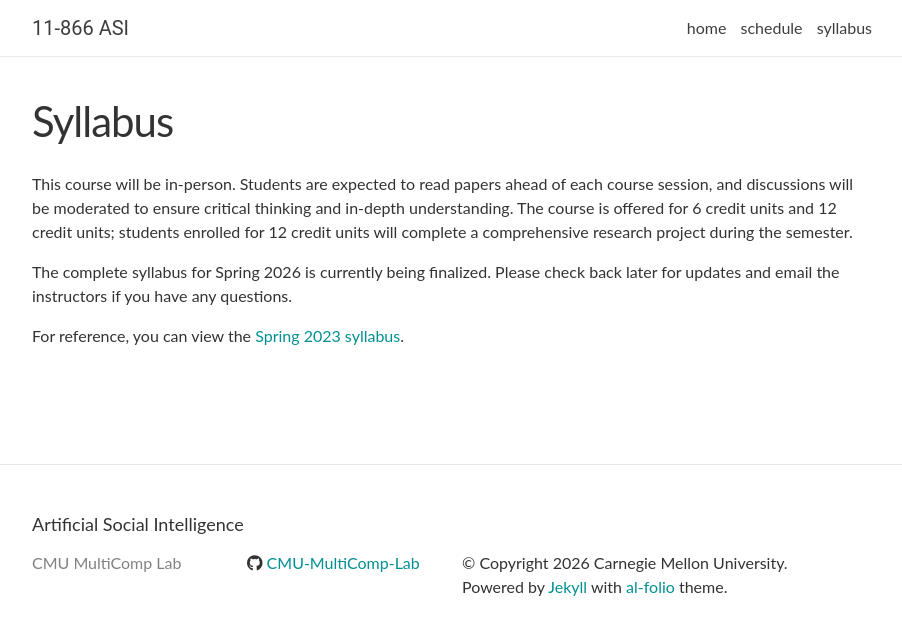
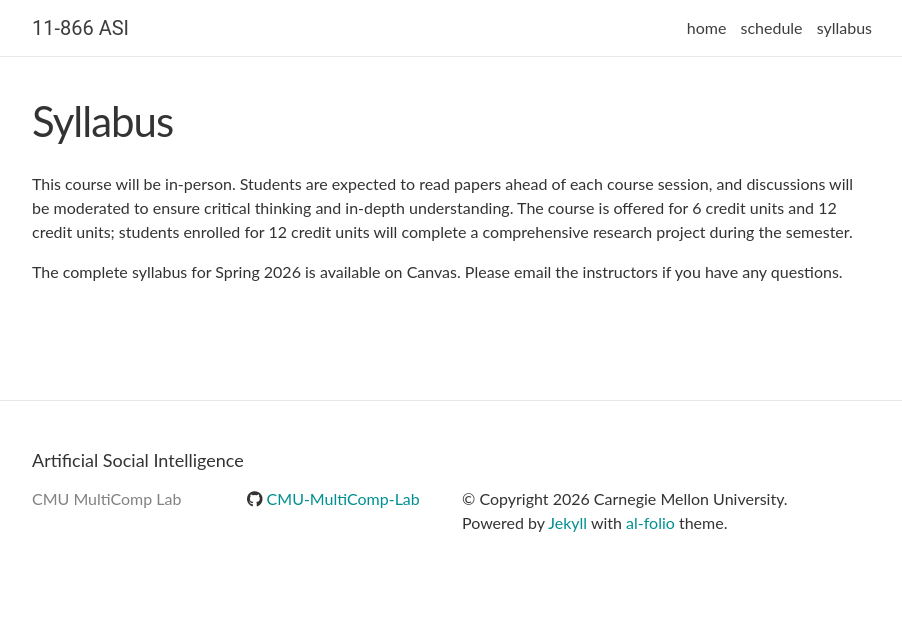
Before and after one commit to CMU-MultiComp-Lab/cmu-asi-course, a Jekyll site: the page built from spring2026/_pages/syllabus.md, in a window 1280 px wide. Shown: the top 635 px of the page, without its empty margins (188-1090 px from the left). Built offline with Jekyll 4.4.1, drawn with Linux system fonts in a browser that asks for light colours; nearby versions of some CDN libraries; comment, search, counter and statistics services are not loaded.

Commit message:
syllabus

```diff
--- a/spring2026/_pages/syllabus.md
+++ b/spring2026/_pages/syllabus.md
@@ -6,6 +6,4 @@ title: Syllabus
 
 This course will be in-person. Students are expected to read papers ahead of each course session, and discussions will be moderated to ensure critical thinking and in-depth understanding. The course is offered for 6 credit units and 12 credit units; students enrolled for 12 credit units will complete a comprehensive research project during the semester.
 
-The complete syllabus for Spring 2026 is currently being finalized. Please check back later for updates and email the instructors if you have any questions.
-
-For reference, you can view the [Spring 2023 syllabus](https://cmu-multicomp-lab.github.io/asi-course/spring2023/syllabus/).
+The complete syllabus for Spring 2026 is available on Canvas. Please email the instructors if you have any questions.
```
